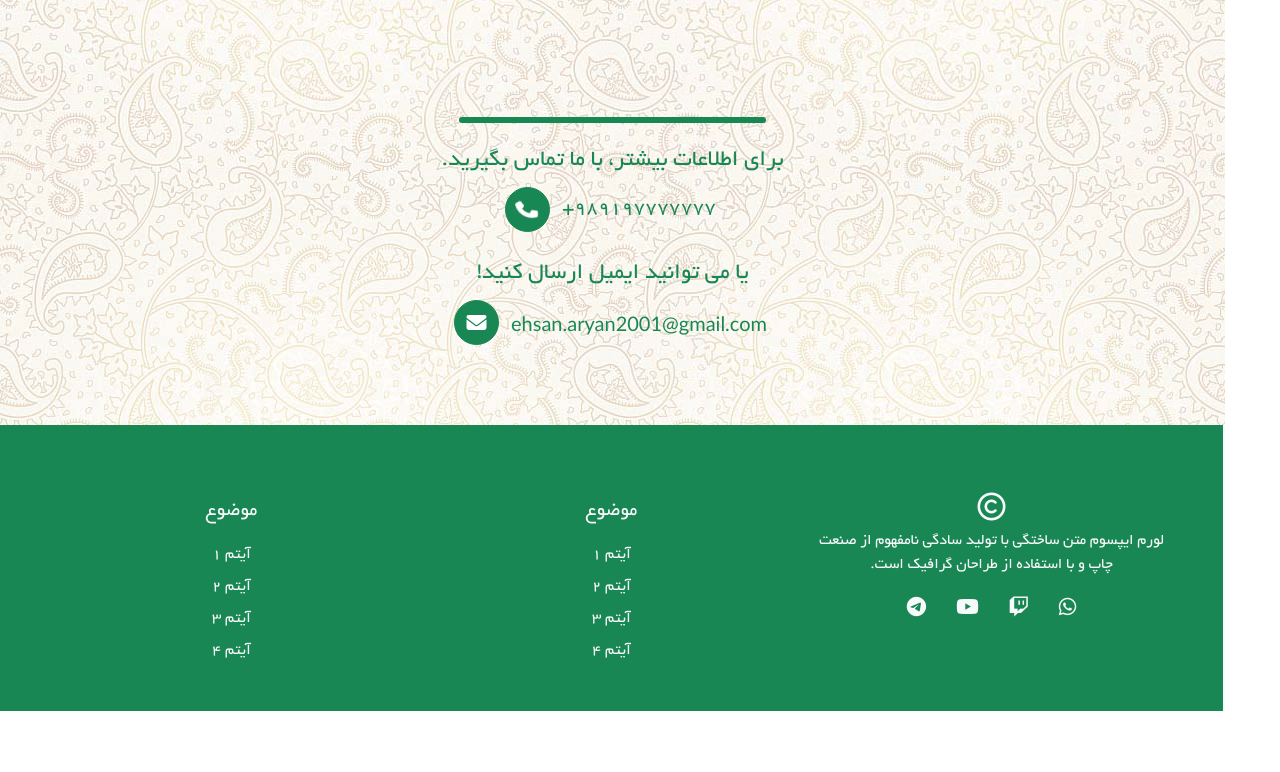
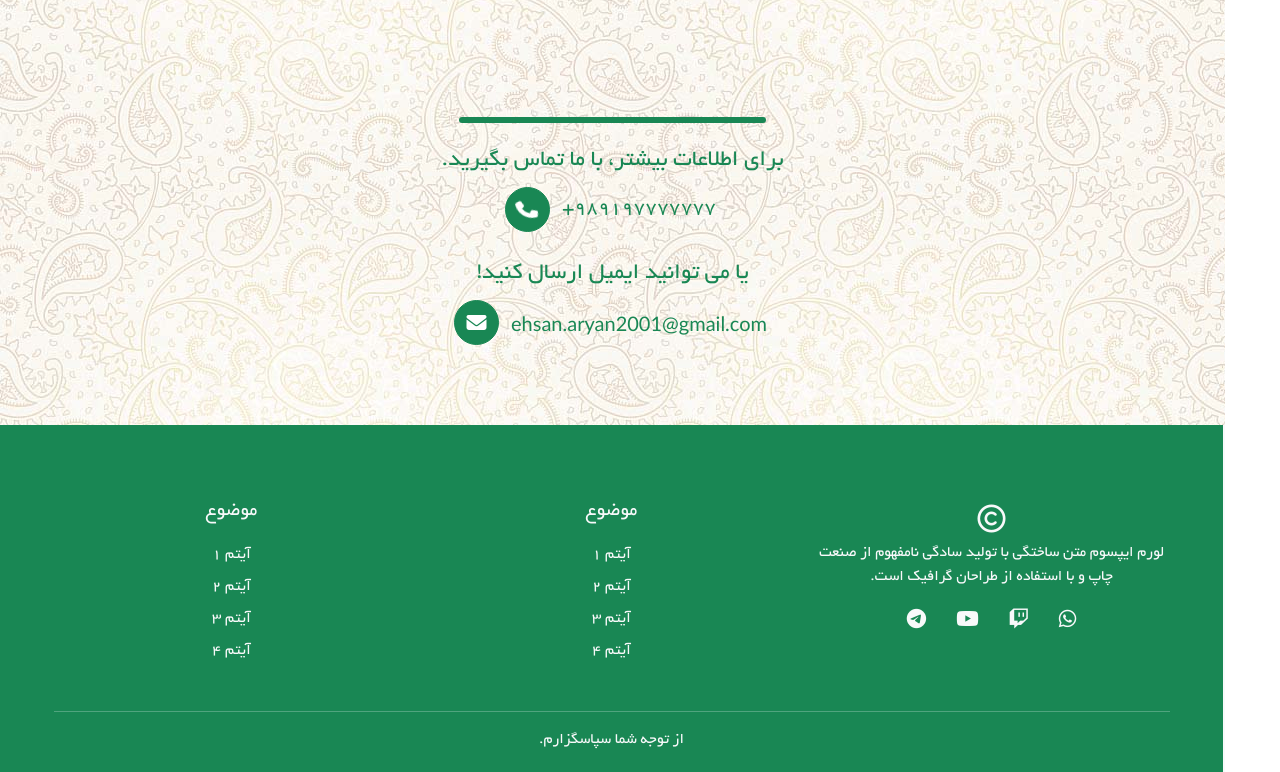
Before and after one commit to EhsanAryan/Green-White-Template, a plain HTML site: page index.html in a window 1280 px wide. Shown: the part 1108-1880 px from the top of the page. Before the commit the page ends 1819 px from the top, so only its background shows below. Drawn offline with Linux system fonts and the light colour scheme; files whose address does not match are found by name.

Commit message:
The third commit

```diff
--- a/index.html
+++ b/index.html
@@ -322,7 +322,7 @@
         text-light px-2 pt-5 pb-3">
             <div class="container">
                 <div class="row">
-                    <div class="col-12 col-md-6 col-lg-4 my-3 px-2 py-1 text-center">
+                    <div class="col-12 col-md-6 col-lg-4 my-3 px-2 py-3 text-center">
                         <div class="d-flex flex-column justify-content-center align-items-center">
                             <i class="fa-regular fa-copyright fs-3"></i>
                             <p class="my-2">
@@ -382,6 +382,8 @@
                         </ul>
                     </div>
                 </div>
+                <hr />
+                <div class="text-center mt-2 mb-1">از توجه شما سپاسگزارم.</div>
             </div>
         </footer>
         <!-- #endregion footer -->
```
